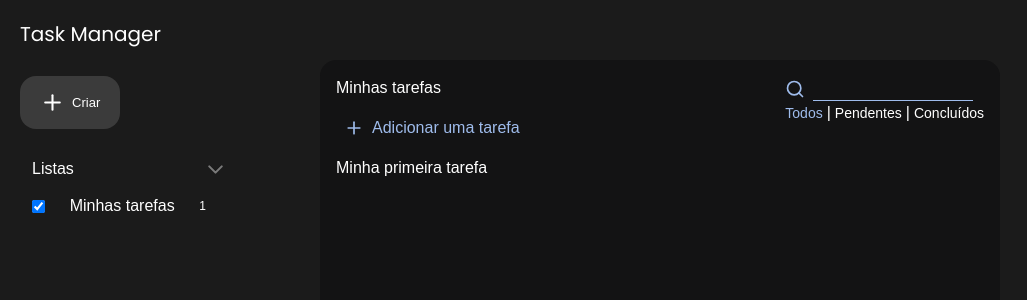
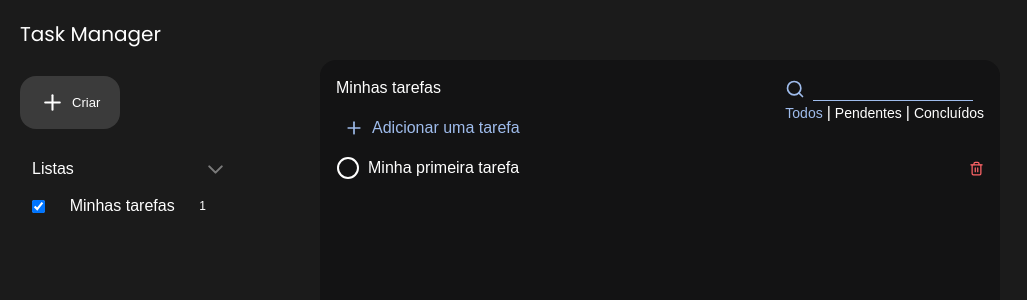
Before and after one commit to samuelmedeirosjs/task-manager, a React (Vite) app: page / in a window 1280 px wide. Shown: the top 300 px of the page, without its empty margins (0-1027 px from the left). Built offline with nearby package versions, Linux system fonts and the light colour scheme.

Commit message:
feat: add single task component

```diff
--- /dev/null
+++ b/src/features/tasks/components/SingleTask.tsx
@@ -0,0 +1,51 @@
+import { useState } from "react"
+import type { Task } from "../../../context/TasksContext"
+import { Circle, CircleCheckBig, Trash } from "lucide-react"
+
+interface TaskProps {
+  task: Task,
+  onEdit: (taskId:string, updateField:Partial<Task>) => void,
+  onDelete: (taskId:string) => void,
+}
+
+export function SingleTask({ task, onEdit, onDelete}: TaskProps) {
+
+  const [isEditMode, setIsEditMode] = useState(false)
+  const [text, setText] = useState(task.text)
+
+  function handleEditText(e: React.ChangeEvent<HTMLInputElement>) {
+    setText(e.target.value)
+  }
+
+  function handleBlur() {
+    setIsEditMode(false)
+    onEdit(task.id, { text: text })
+  }
+
+  function handleDone() {
+    onEdit(task.id, { done: !task.done })
+  }
+
+  function handleDelete() {
+    onDelete(task.id)
+  }
+
+  return (
+    <div className="flex gap-2">
+      <button className="cursor-pointer" onClick={handleDone}>
+        {task.done ? <CircleCheckBig /> : <Circle />}
+      </button>
+      <div className="cursor-pointer w-full">
+        {!isEditMode ? (
+          <h4 className={`font-medium decoration-2 ${task.done ? "line-through" : ""}`} onClick={() => setIsEditMode(true)}>{task.text}</h4>
+        ) : (
+          <input autoFocus type="text" value={text} maxLength={50} onBlur={handleBlur} onChange={handleEditText}
+          className="w-full"/>
+        )}
+      </div>
+      <button className="cursor-pointer" onClick={handleDelete}>
+        <Trash size={15} color="#ff6467" />
+      </button>
+    </div>
+  )
+}
--- a/src/features/tasks/components/TasksSection.tsx
+++ b/src/features/tasks/components/TasksSection.tsx
@@ -5,11 +5,13 @@ import { useTasks } from "../hooks/useTasks"
 import { SearchTasks } from "./SearchTasks"
 
 import type { Category } from "../../../context/CategoriesContext"
+import { SingleTask } from "./SingleTask"
+import type { Task } from "../../../context/TasksContext"
 
 
 export function TasksSection({ category }: { category: Category }) {
 
-  const { tasks } = useTasks()
+  const { tasks, editTask, deleteTask } = useTasks()
 
   const [search, setSearch] = useState("");
   const [filters, setFilters] = useState("all")
@@ -31,6 +33,10 @@ export function TasksSection({ category }: { category: Category }) {
     setSearch(e.target.value)
   }
 
+  function handleEditTask(taskId:string, updateField:Partial<Task>) {
+    editTask(taskId, updateField)
+  }
+
   return (
     <section className="w-full max-w-170 p-4 bg-secondary rounded-2xl flex flex-col gap-3">
       <div className="flex w-full justify-around items-start">
@@ -39,7 +45,7 @@ export function TasksSection({ category }: { category: Category }) {
       </div>
       <main>
         {filteredTasks.length > 0 ? filteredTasks.map(task =>
-          <h2 key={task.id}>{task.text}</h2>
+          <SingleTask key={task.id} task={task} onEdit={handleEditTask} onDelete={id => deleteTask(id)}/>
         ) : <h6 className="font-medium text-center mt-5">Sem resultados</h6>}
       </main>
     </section>
```
